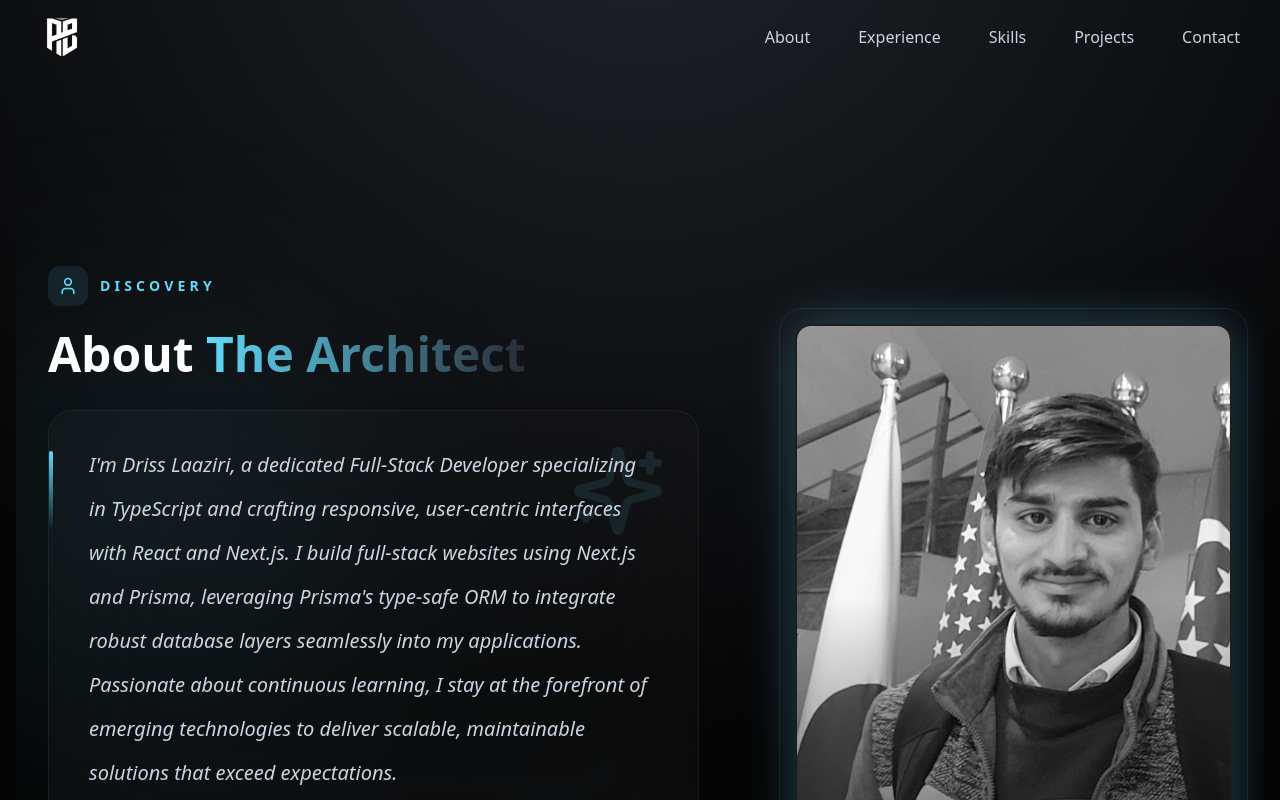
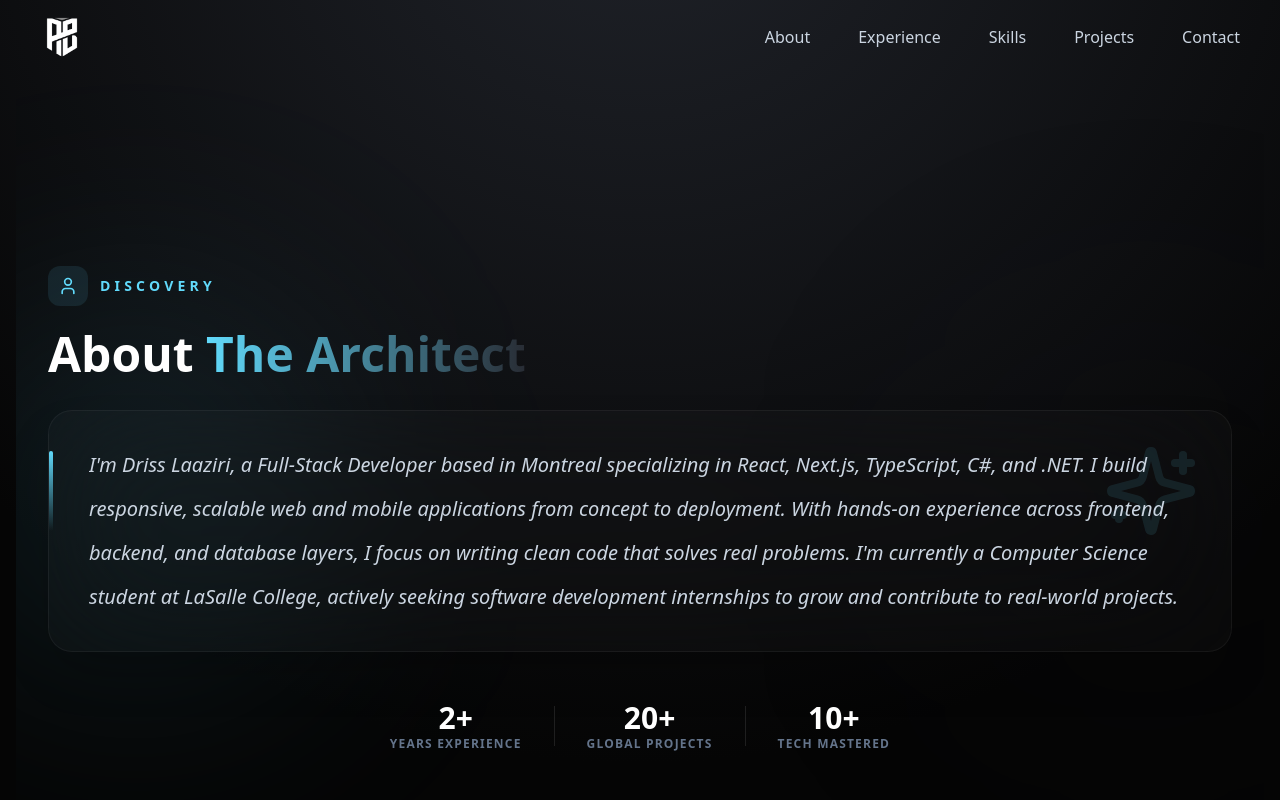
Before and after one commit to idriss112/personal-portfolio, a Next.js app: page /components/about in a window 1280 px wide. Shown: the top 800 px of the page. Built offline with nearby package versions, Linux system fonts and the light colour scheme.

Commit message:
feat: refactor about section to full-width content layout

```diff
--- a/src/app/components/about/page.tsx
+++ b/src/app/components/about/page.tsx
@@ -1,11 +1,8 @@
 "use client";
-import { personalData } from "@/../utils/Data/PersonalData";
 import { useGSAP } from "@gsap/react";
 import gsap from "gsap";
 import { ScrollTrigger } from "gsap/all";
 import { SplitText } from "gsap/dist/SplitText";
-import Image from "next/image";
-import Tilt from "react-parallax-tilt";
 import { User, Sparkles } from "lucide-react";
 
 function About() {
@@ -31,21 +28,6 @@ function About() {
       },
     });
 
-    gsap.fromTo(
-      ".about-image-card",
-      { opacity: 0, scale: 0.9, x: 50 },
-      {
-        opacity: 1,
-        scale: 1,
-        x: 0,
-        duration: 1.2,
-        ease: "power4.out",
-        scrollTrigger: {
-          trigger: ".about-image-card",
-          start: "top 80%",
-        },
-      },
-    );
   }, []);
 
   return (
@@ -55,9 +37,7 @@ function About() {
       <div className="absolute bottom-1/4 -right-20 w-[400px] h-[400px] bg-[#20232A]/10 blur-[120px] rounded-full pointer-events-none" />
 
       <div className="container mx-auto px-4 lg:px-8 relative z-10">
-        <div className="grid grid-cols-1 lg:grid-cols-12 gap-12 lg:gap-24 items-center">
-          {/* Left Side: Content */}
-          <div className="lg:col-span-7 flex flex-col gap-8 order-2 lg:order-1">
+        <div className="w-full flex flex-col gap-8">
           <div className="flex flex-col gap-4">
             <div className="flex items-center gap-3 text-[#61DAFB] mb-2">
               <div className="w-10 h-10 rounded-xl bg-[#61DAFB]/10 flex items-center justify-center">
@@ -81,73 +61,41 @@ function About() {
             </div>
 
             <div className="about-description text-slate-300 text-lg lg:text-xl leading-relaxed text-justify space-y-4 font-medium italic">
-                {personalData.description}
+              I&apos;m Driss Laaziri, a Full-Stack Developer based in Montreal
+              specializing in React, Next.js, TypeScript, C#, and .NET. I
+              build responsive, scalable web and mobile applications from
+              concept to deployment. With hands-on experience across frontend,
+              backend, and database layers, I focus on writing clean code that
+              solves real problems. I&apos;m currently a Computer Science
+              student at LaSalle College, actively seeking software development
+              internships to grow and contribute to real-world projects.
             </div>
 
             {/* Decorative Accent */}
-              <div className="absolute  w-1 h-20 bg-gradient-to-b from-[#61DAFB] to-transparent left-0 top-10 rounded-full" />
+            <div className="absolute w-1 h-20 bg-gradient-to-b from-[#61DAFB] to-transparent left-0 top-10 rounded-full" />
           </div>
 
-            <div className="flex flex-wrap gap-8 items-center mt-4">
-              <div className="flex flex-col">
+          <div className="flex flex-wrap justify-center items-center gap-8 mt-4 w-full text-center">
+            <div className="flex flex-col items-center">
               <span className="text-3xl font-black text-white">2+</span>
               <span className="text-xs text-slate-500 uppercase tracking-widest font-bold">
                 Years Experience
               </span>
             </div>
-              <div className="w-[1px] h-10 bg-white/10" />
-              <div className="flex flex-col">
+            <div className="hidden sm:block w-[1px] h-10 bg-white/10" />
+            <div className="flex flex-col items-center">
               <span className="text-3xl font-black text-white">20+</span>
               <span className="text-xs text-slate-500 uppercase tracking-widest font-bold">
                 Global Projects
               </span>
             </div>
-              <div className="w-[1px] h-10 bg-white/10" />
-              <div className="flex flex-col">
+            <div className="hidden sm:block w-[1px] h-10 bg-white/10" />
+            <div className="flex flex-col items-center">
               <span className="text-3xl font-black text-white">10+</span>
               <span className="text-xs text-slate-500 uppercase tracking-widest font-bold">
                 Tech Mastered
               </span>
             </div>
-            </div>
-          </div>
-
-          {/* Right Side: Profile Image with High-End Frame */}
-          <div className="lg:col-span-5 order-1 lg:order-2">
-            <Tilt
-              perspective={1500}
-              glareEnable={true}
-              glareMaxOpacity={0.2}
-              glareColor="#61DAFB"
-              scale={1.05}
-              className="about-image-card"
-            >
-              <div className="relative group">
-                {/* Decorative Frames */}
-                <div className="absolute -inset-4 border border-[#61DAFB]/20 rounded-3xl group-hover:-inset-6 transition-all duration-500 opacity-50" />
-                <div className="absolute -inset-8 border border-[#21232A]/10 rounded-[40px] group-hover:-inset-12 transition-all duration-700 delay-75 opacity-30" />
-
-                <div className="relative aspect-[4/5] rounded-2xl overflow-hidden border-2 border-white/10 shadow-[0_0_50px_rgba(97,218,251,0.3)] bg-[#050505]">
-                  <Image
-                    src={personalData.profile}
-                    fill
-                    alt={personalData.name}
-                    className="object-cover grayscale group-hover:grayscale-0 transition-all duration-1000 group-hover:scale-110"
-                    sizes="(max-width: 768px) 100vw, 50vw"
-                    priority
-                  />
-
-                  {/* Overlay Gradient */}
-                  <div className="absolute inset-0 bg-gradient-to-t from-[#050505] via-transparent to-transparent opacity-60" />
-
-                  <div className="absolute bottom-6 left-6 right-6 p-4 rounded-xl bg-white/5 backdrop-blur-xl border border-white/10 opacity-0 translate-y-4 group-hover:opacity-100 group-hover:translate-y-0 transition-all duration-500">
-                    <p className="text-white font-bold text-center tracking-widest uppercase text-xs">
-                      Built with Passion
-                    </p>
-                  </div>
-                </div>
-              </div>
-            </Tilt>
           </div>
         </div>
       </div>
```
Lines whose indentation alone changed are shown as unchanged.
